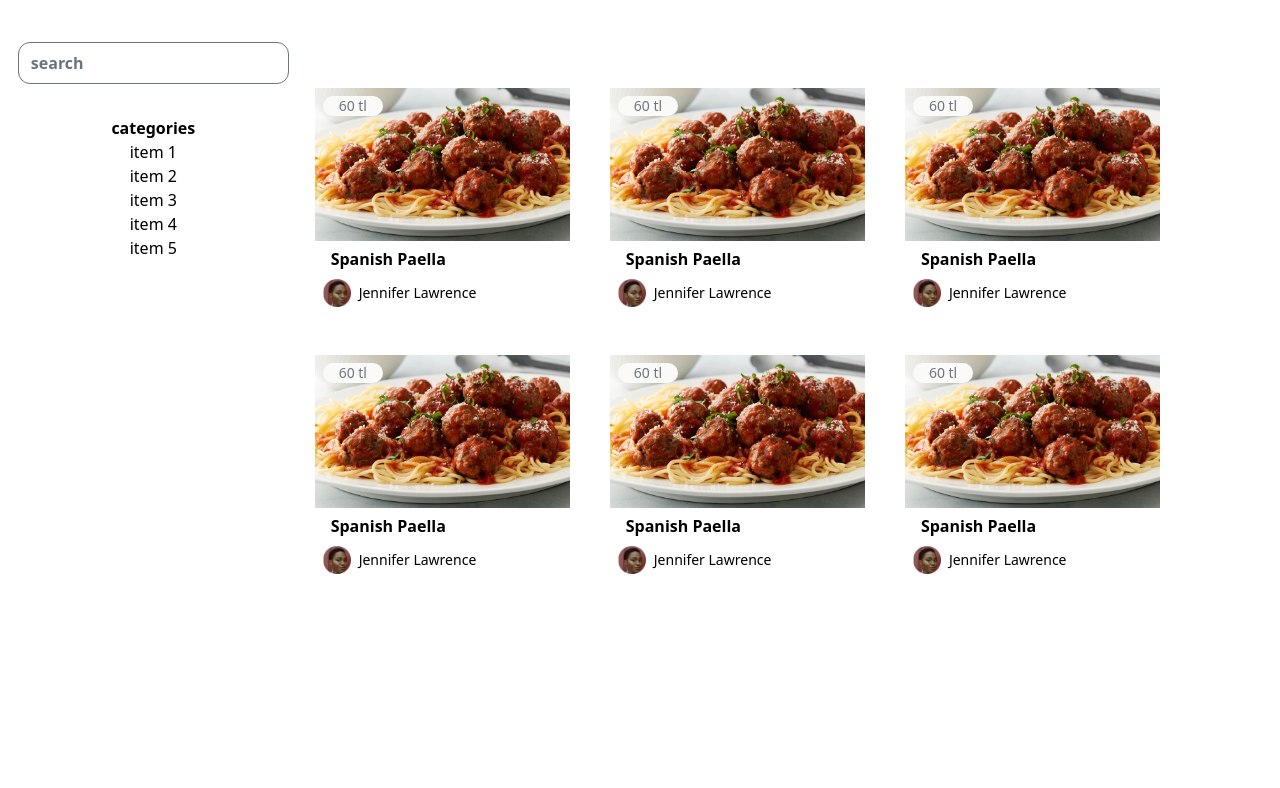
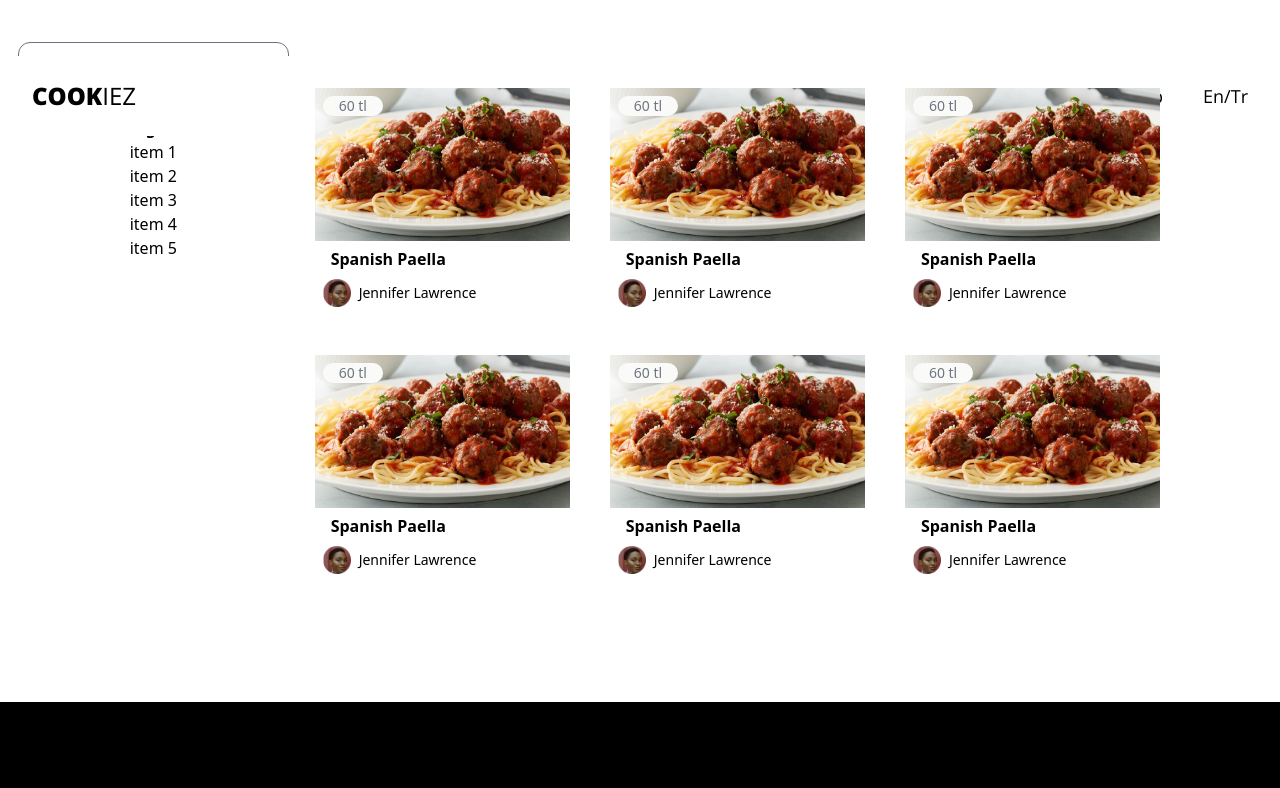
Before and after one commit to ReCoded-Org/cookiz-capstone-project, a Next.js app: page /LandingMeal in a window 1280 px wide. Shown: the top 788 px of the page. Built offline with nearby package versions, Linux system fonts and the light colour scheme.

Commit message:
feat: add layout to landing

```diff
--- a/src/pages/LandingMeal/index.jsx
+++ b/src/pages/LandingMeal/index.jsx
@@ -1,5 +1,9 @@
 import LandingMeals from "@/components/LandingMeals/LandingMeals";
-
+import Layout from "@/components/Layout/Layout";
 export default function AddMealRoute() {
-    return <LandingMeals />;
+    return (
+        <Layout>
+            <LandingMeals />
+        </Layout>
+    );
 }
```
Also changed, not shown: 1 other file (tests, documents, lock files or other folders).
